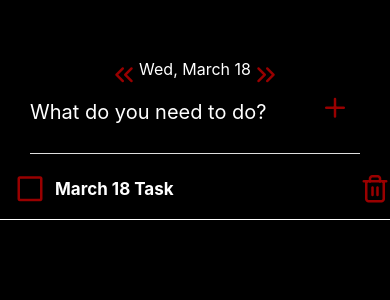
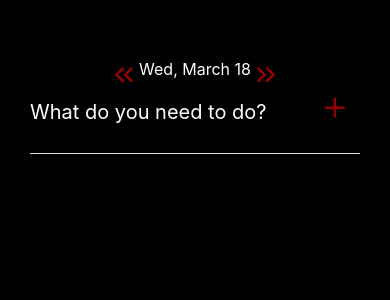
Before and after one commit to jesseseymour/react-native-todo, a React Native app: screen / in a window 390 px wide. Shown: the top 300 px of the page. Built offline with nearby package versions, Linux system fonts and the light colour scheme.

Commit message:
resolve useEffect infinite loop

```diff
--- a/App.js
+++ b/App.js
@@ -6,18 +6,17 @@ import {
   ImageBackground,
   ScrollView,
   TouchableOpacity,
-  TextInput,
-  AsyncStorage
+  TextInput
 } from "react-native";
+import AsyncStorage from "@react-native-community/async-storage";
 import Icon from "react-native-vector-icons/Feather";
-import data from "./data.json";
 import Task from "./Task";
 import TaskObject from "./TaskObject";
 
 const App = () => {
   const [value, setValue] = useState("");
   const [date, setDate] = useState(Date.now());
-  const [todos, setTodos] = useState([...data.tasks]);
+  const [todos, setTodos] = useState([]);
 
   useEffect(() => {
     getTasks()
@@ -25,8 +24,7 @@ const App = () => {
       .then(json => {
         if (json) setTodos([...json]);
       })
-      .catch(console.error);
-  });
+  }, []);
 
   const getTasks = async () => {
     const data = await AsyncStorage.getItem("tasks");
@@ -41,7 +39,7 @@ const App = () => {
     if (value.length > 0) {
       const tasks = [
         ...todos,
-        new TaskObject({text: value, timestamp: date})
+        new TaskObject({ text: value, timestamp: date })
       ];
       storeTasks(tasks).then(() => {
         setTodos(tasks);
```
